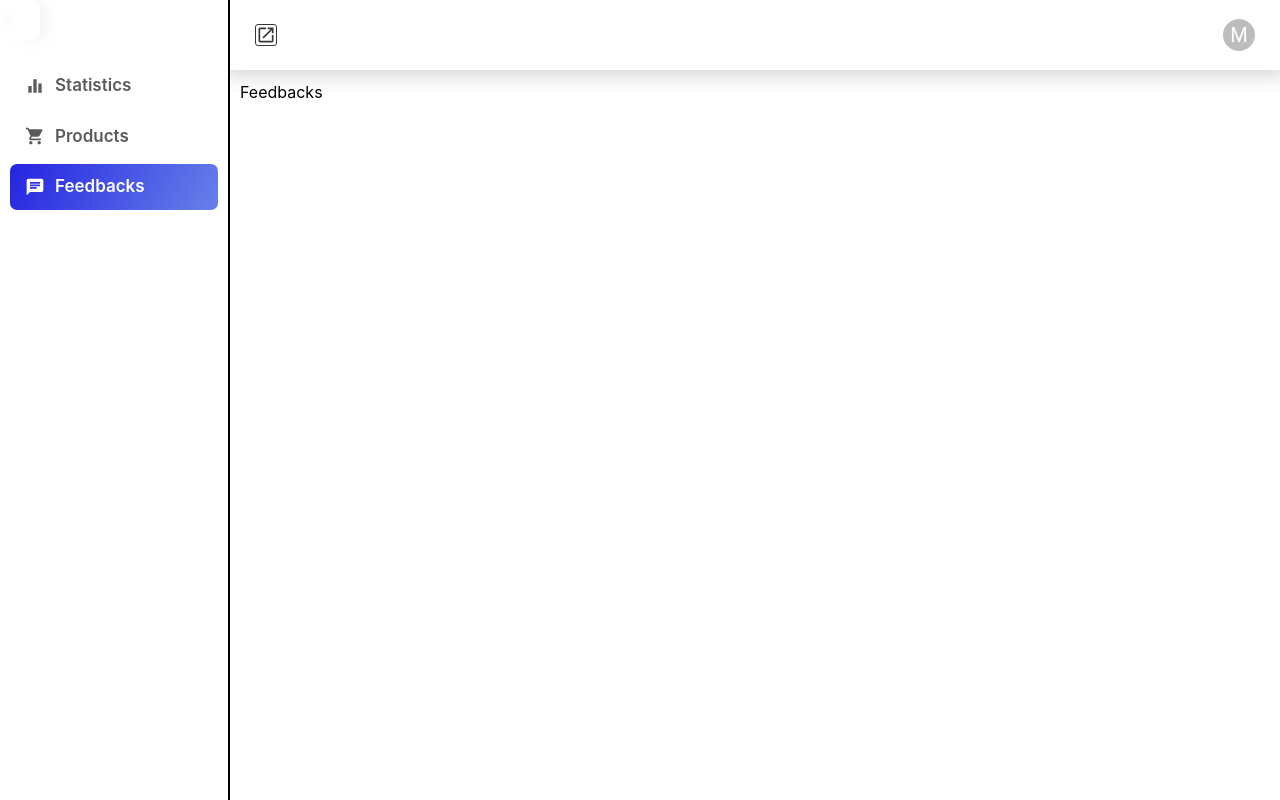
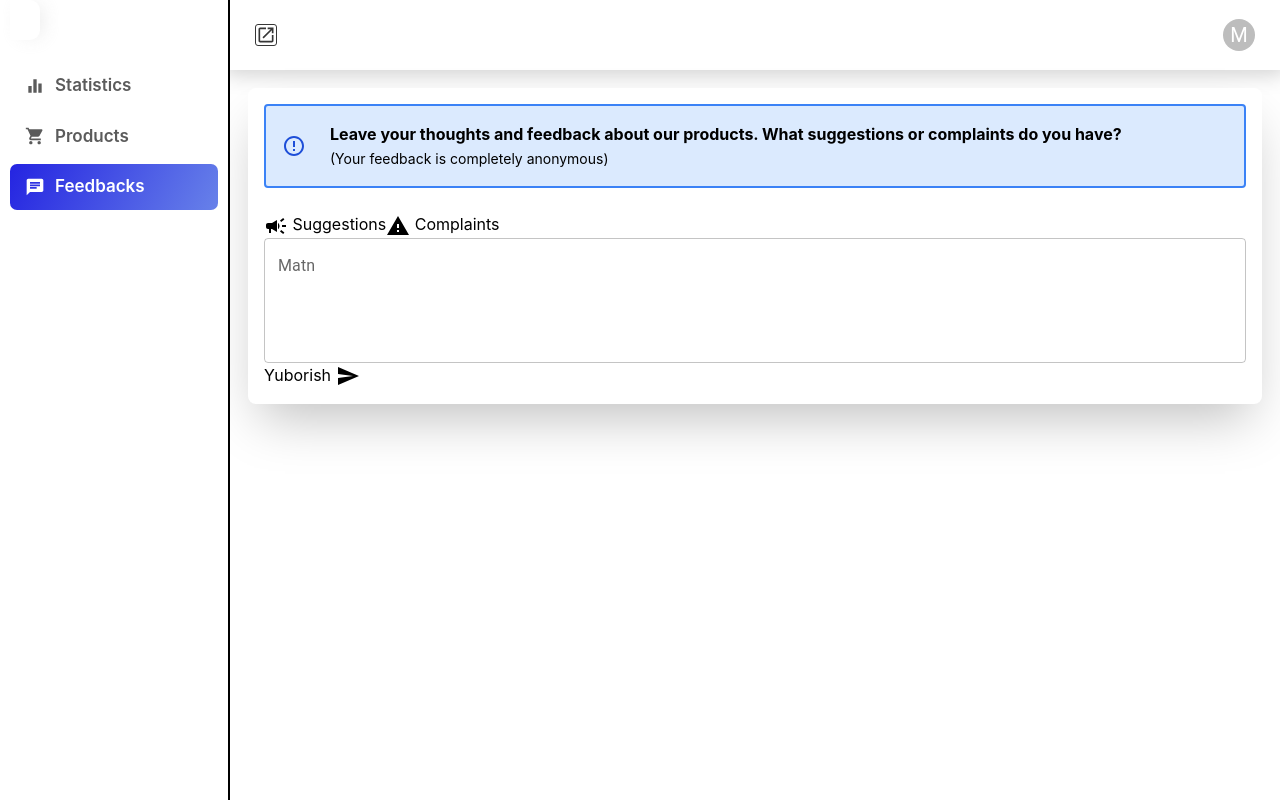
Before and after one commit to SabirovaOlya/shop-app, a React (Vite) app: page /feedbacks in a window 1280 px wide. Built offline with nearby package versions, Linux system fonts and the light colour scheme.

Commit message:
feedbacks --starting

```diff
--- /dev/null
+++ b/src/components/feedbacks/form.tsx
@@ -0,0 +1,59 @@
+import { useState } from 'react'
+import TextField from '@mui/material/TextField';
+import SendIcon from '@mui/icons-material/Send';
+import CampaignIcon from '@mui/icons-material/Campaign';
+import ReportProblemIcon from '@mui/icons-material/ReportProblem';
+
+
+
+function FeedbackForm() {
+    const [text, setText] = useState<string>()
+    const [status, setStatus] = useState<boolean>(true)
+
+    const handleSubmit = async () => {
+        if (text?.trim()?.length === 0 || typeof (text) !== 'string') {
+            return alert('Matn kiriting')
+        }
+
+        const data = {
+            message: text,
+            is_complaint: !status
+        }
+
+        // try{
+        //     const res = await https.post('/telegram-send-messages', data)
+        //     alert('Xabar yuborildi', 'success')
+        // }
+        // catch(err){
+        //     alert('Xato', 'error')
+        // }
+    }
+
+
+
+    return (
+        <div className='feedback_form'>
+            <div className='feedback_form_boxs'>
+                <button type='button' className={`positive ${status ? '' : 'no_active'}`} onClick={() => { setStatus(true) }}><CampaignIcon className='btn_icon' /> Suggestions</button>
+                <button type='button' className={`negative ${status ? 'no_active' : ''}`} onClick={() => { setStatus(false) }}><ReportProblemIcon className='btn_icon' /> Complaints</button>
+            </div>
+            <TextField
+                id="outlined-multiline-static"
+                fullWidth
+                label="Matn"
+                multiline
+                rows={4}
+                value={text}
+                color={status ? 'success' : 'error'}
+                onChange={(e) => {
+                    setText(e.target.value)
+                }}
+            />
+
+            <button className='submit_button' onClick={() => { handleSubmit() }}>Yuborish <SendIcon className='btn_icon' /></button>
+
+        </div>
+    )
+}
+
+export default FeedbackForm
--- /dev/null
+++ b/src/components/feedbacks/message.tsx
@@ -0,0 +1,15 @@
+import { memo } from "react"
+import ErrorOutlineIcon from '@mui/icons-material/ErrorOutline';
+
+
+export const Message = memo(() => {
+    return (
+        <div className="flex flex-row items-center border-2 border-blue-500 bg-blue-100 p-4 rounded">
+            <ErrorOutlineIcon className="mr-6 text-lg text-blue-700" />
+            <div>
+                <p className="font-bold">Leave your thoughts and feedback about our products. What suggestions or complaints do you have?</p>
+                <span className="fonrt-extralight mt-1 text-sm">(Your feedback is completely anonymous)</span>
+            </div>
+        </div>
+    )
+})
--- a/src/pages/feedbacks/index.tsx
+++ b/src/pages/feedbacks/index.tsx
@@ -1,6 +1,13 @@
+import FeedbackForm from "../../components/feedbacks/form"
+import { Message } from "../../components/feedbacks/message"
+
 const Feedbacks = () => {
     return (
-        <h1>Feedbacks</h1>
+        <div className="m-2 bg-white h-full p-4 shadow-2xl rounded-lg">
+            <Message />
+            <br className="border-b-1 border-black" />
+            <FeedbackForm />
+        </div>
     )
 }
 
```
